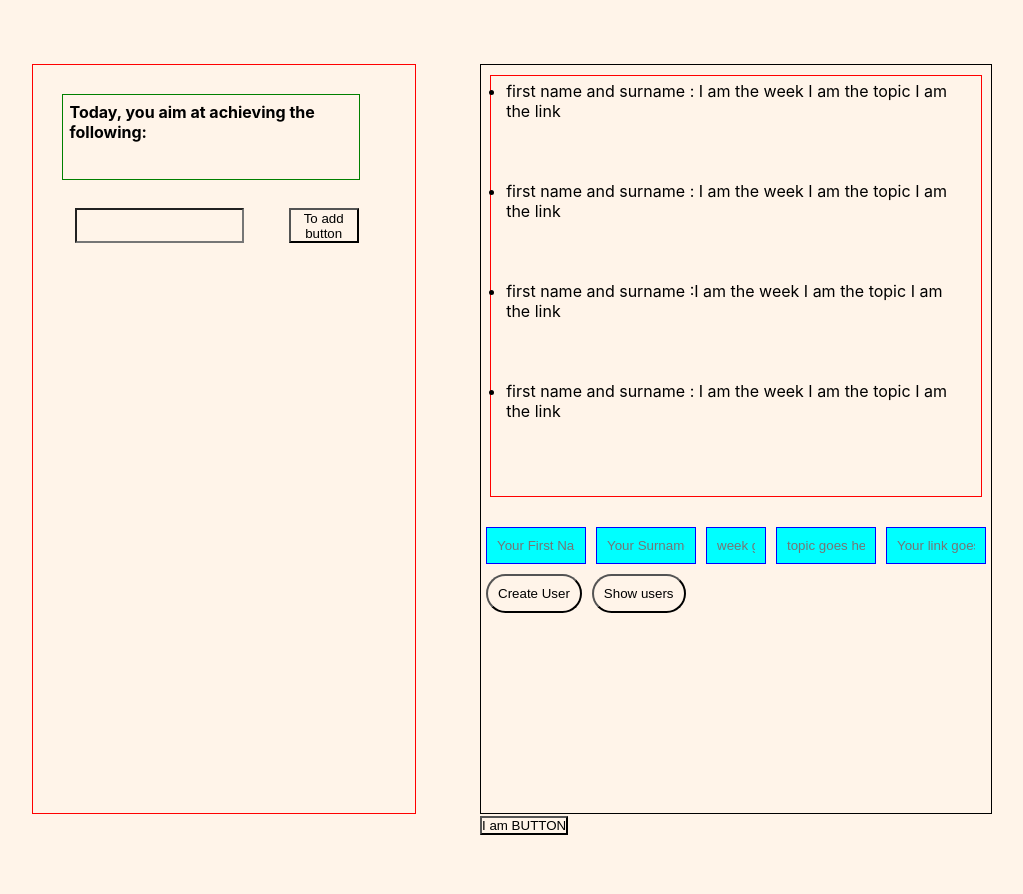
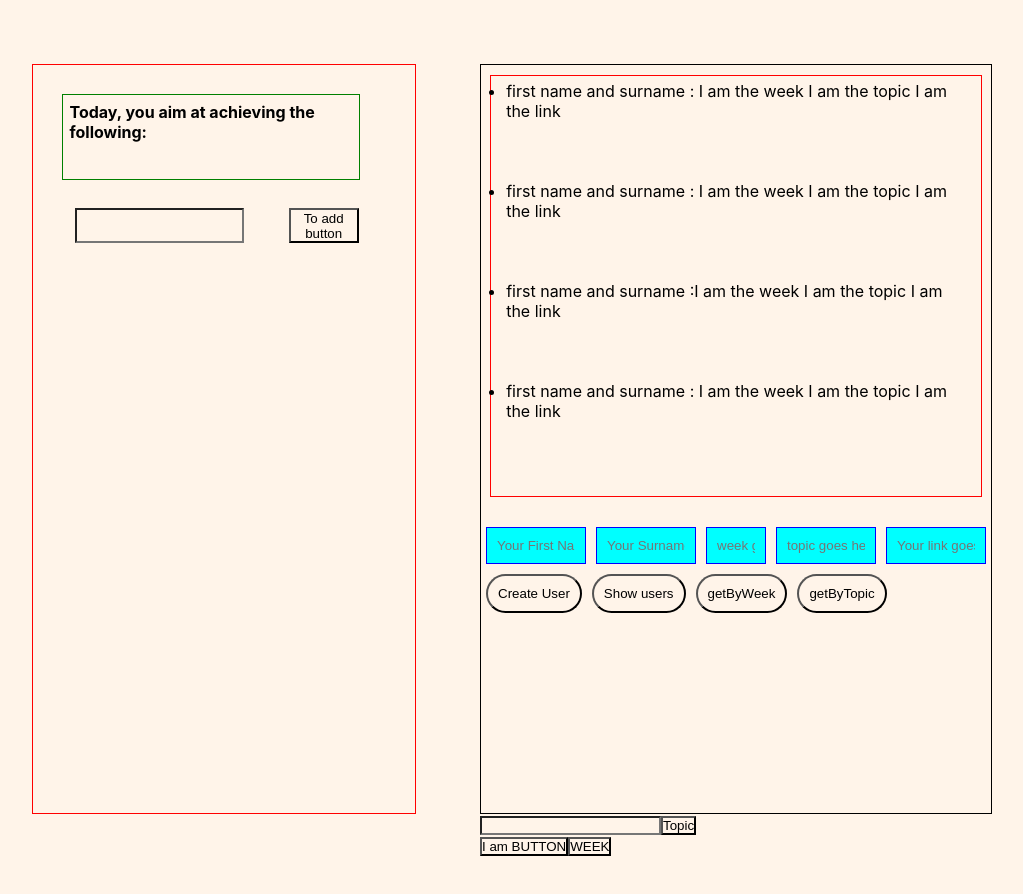
Before and after one commit to SchoolOfCode/bc13_w9_project-frontend-lucky-number-seven, a React (Create React App) app in the folder organiser/: page / in a window 1280 px wide. Shown: the top 894 px of the page, without its empty margins (160-1183 px from the left). Built offline with nearby package versions, Linux system fonts and the light colour scheme.

Commit message:
passed to evgeni

```diff
--- a/organiser/src/Components/TechDisplay/Input/Input.js
+++ b/organiser/src/Components/TechDisplay/Input/Input.js
@@ -17,7 +17,9 @@ export default function Input() {
       </div>
       <div className="buttonClass">
         <button className="createUser">Create User</button>
-        <button className="createUser"> Show users</button>
+        <button className="createUser">Show users</button>
+        <button className="createUser">getByWeek</button>
+        <button className="createUser">getByTopic</button>
       </div>
     </form>
   );
--- a/organiser/src/Components/TechDisplay/TechDisplay.js
+++ b/organiser/src/Components/TechDisplay/TechDisplay.js
@@ -13,29 +13,68 @@ const url = "http://localhost:3000";
 
 export default function TechDisplay() {
   const [user, setUser] = useState([]);
+  const [week, setWeek] = useState([]);
+  const [topic, setTopic] = useState([]);
+  const [input, setInput] = useState([]);
   // useEffect(() => {
   async function getUsers() {
     const response = await fetch(`${url}/api/userRoutes`);
     const data = await response.json();
-
-    // console.log(data);
     setUser(data.payload);
   }
-  // getUsers()
-  //   }, []);
   console.log(user);
 
+  async function getByWeek() {
+    const response = await fetch(`${url}/api/linkRoutes`);
+    const data = await response.json();
+    setWeek(data.payload);
+  }
+  console.log(week);
+
+  async function getByTopic() {
+    const response = await fetch(`${url}/api/linkRoutes`);
+    const data = await response.json();
+    setTopic(data.payload);
+    const topic = data.payload.topic;
+    return topic;
+  }
+  console.log(topic);
+
+  async function handleSubmit(event) {
+    const response = await fetch(`${url}/api/linkRoutes?topic=${topic}`);
+    const data = await response.json();
+    const inputTopic = data.payload.topic;
+    console.log(inputTopic);
+  }
   return (
     <div className="techDisplay">
       <div className="listAndInputs">
         <Input className="inputComponent" />
         <List className="listComponent" />
       </div>
-
+      <form onSubmit={handleSubmit}>
+        <input
+          onChange={(event) => {
+            setInput(event.target.value);
+          }}
+          type="text"
+          value={input}
+        ></input>
+        <button onClick={getByTopic}>Topic</button>
+      </form>
       <button onClick={getUsers}>I am BUTTON</button>
+      <button onClick={getByWeek}>WEEK</button>
 
       {user.map((user) => {
-        return <p> {user.user_firstname}</p>;
+        return <p> {`${user.user_firstname} ${user.user_surname}`}</p>;
+      })}
+      {week.map((week) => {
+        return (
+          <p> {`${week.week}${"      "} ${week.topic}${" "}${week.links}`}</p>
+        );
+      })}
+      {topic.map((topic) => {
+        return <p>{`${topic.week} ${topic.topic} ${topic.links}`}</p>;
       })}
     </div>
   );
```
